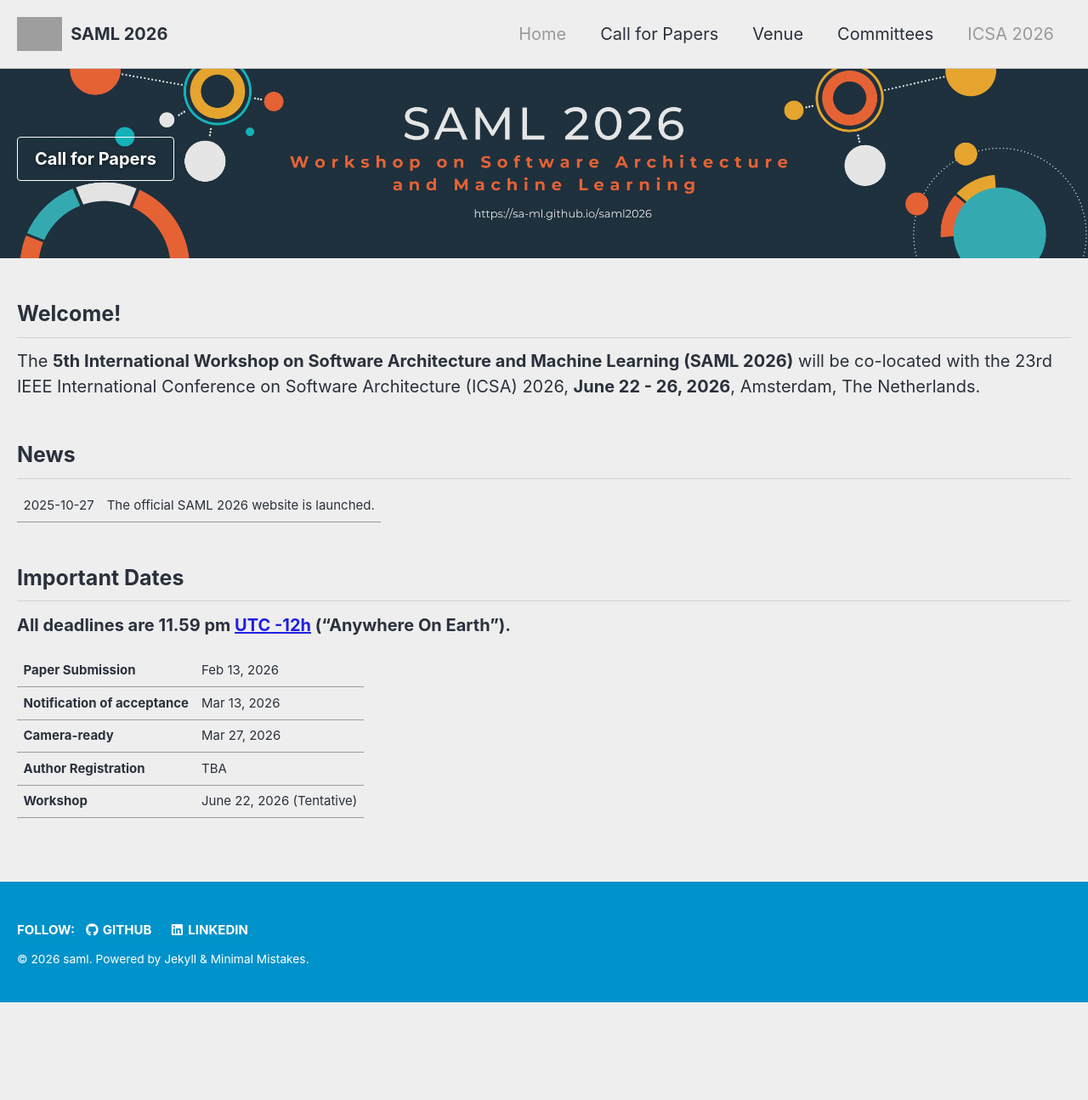
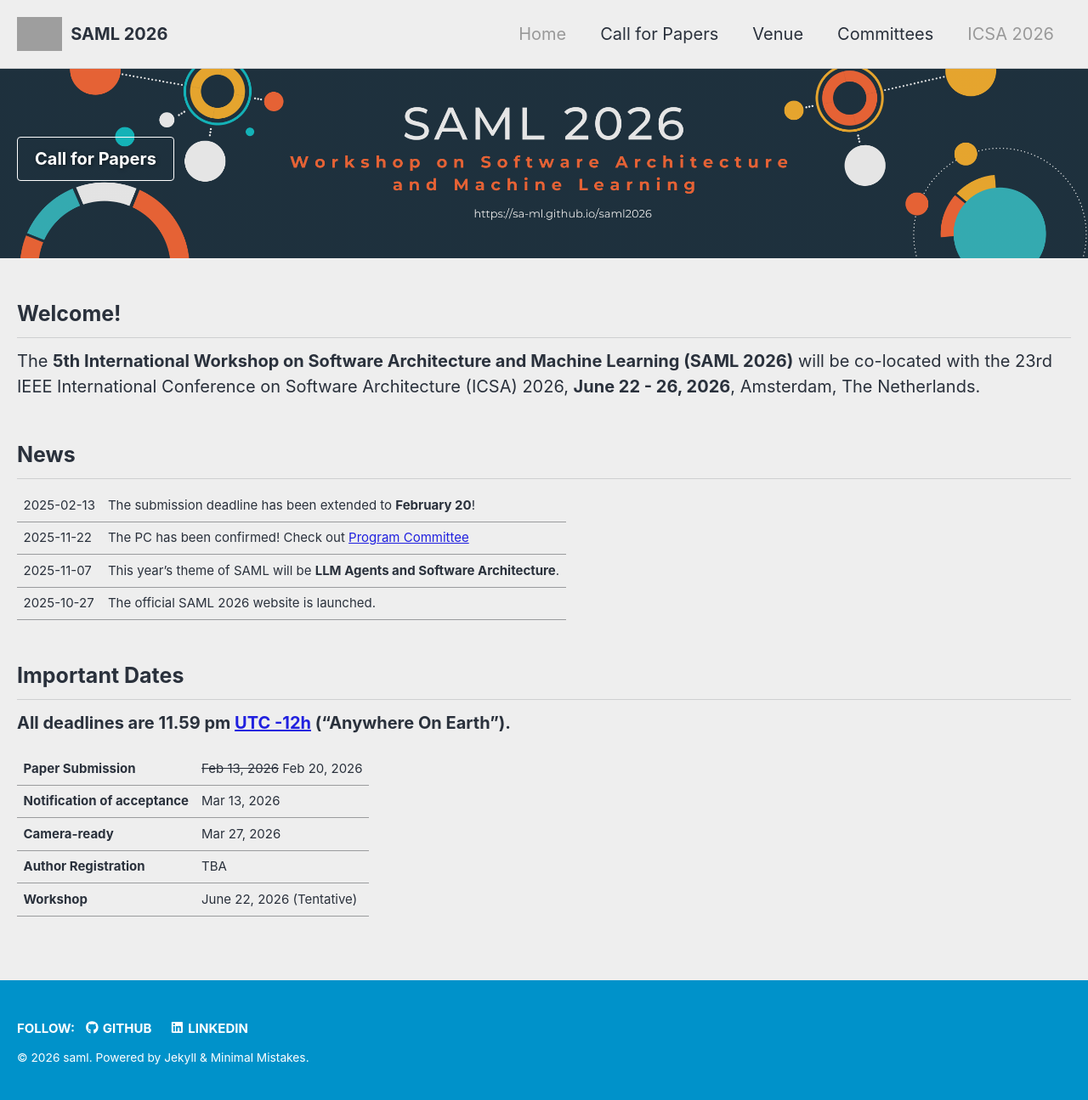
Before and after one commit to sa-ml/saml2026, a Jekyll site: the page built from _pages/home.md, in a window 1280 px wide. Shown: the whole page at 85% size. Built offline with Jekyll 4.4.1, drawn with Linux system fonts in a browser that asks for light colours; cached includes are drawn as plain includes; nearby versions of some CDN libraries; before the commit the page ends 1180 px from its top, so only the background shows below that; grey boxes are pictures that could not be loaded.

Commit message:
added deadline extension and put more focus on LLMs/GenAI being within our scope

```diff
--- a/_pages/home.md
+++ b/_pages/home.md
@@ -22,6 +22,9 @@ The **5th International Workshop on Software Architecture and Machine Learning (
 .news-table tr td:nth-child(1) { font-weight: bold; width: 10em; }
 </style>
 
+| 2025-02-13 | The submission deadline has been extended to **February 20**!
+| 2025-11-22 | The PC has been confirmed! Check out [Program Committee](/program/)
+| 2025-11-07 | This year's theme of SAML will be  **LLM Agents and Software Architecture**.
 | 2025-10-27 | The official SAML 2026 website is launched.
 
 {: .news-table}
@@ -36,7 +39,7 @@ The **5th International Workshop on Software Architecture and Machine Learning (
 .news-table { font-size: .9em; table-layout: fixed;}
 .news-table tr td:nth-child(1) { font-weight: bold; width: 10em; }
 </style>
-| **Paper Submission** | Feb 13, 2026
+| **Paper Submission** | ~~Feb 13, 2026~~ Feb 20, 2026
 | **Notification of acceptance** | Mar 13, 2026
 | **Camera-ready** | Mar 27, 2026
 | **Author Registration**| TBA
```
Also changed, not shown: _pages/calls/submissions.md (+4 -3 lines).
